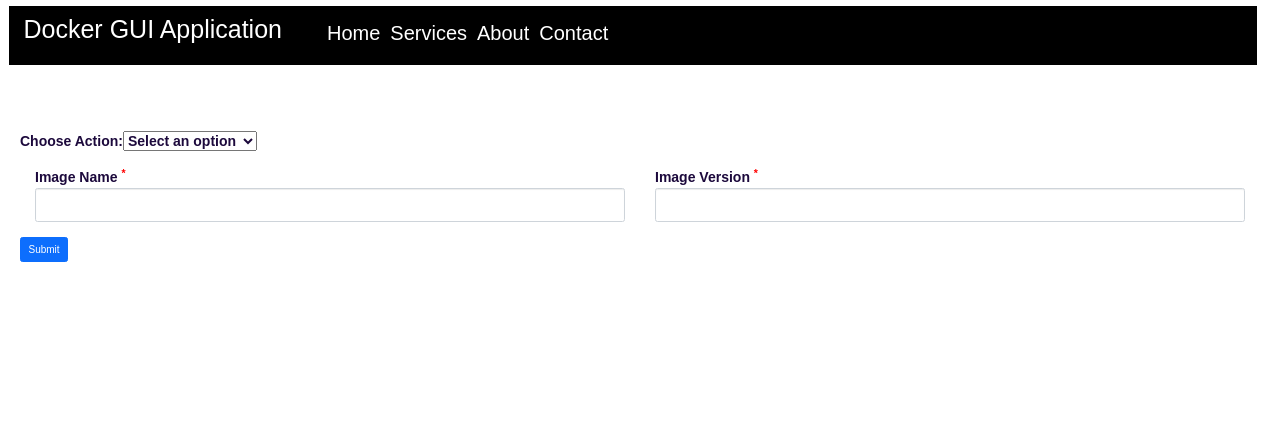
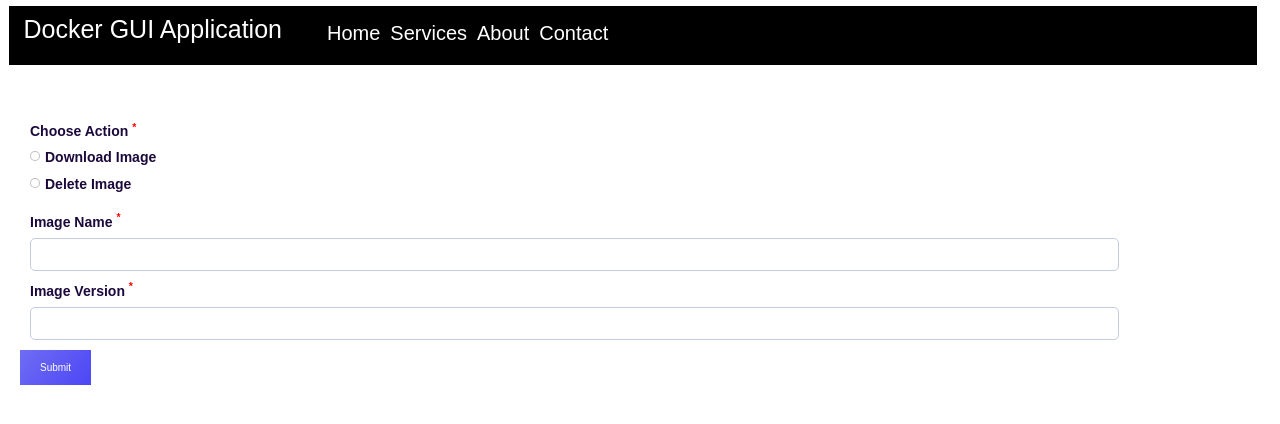
Before and after one commit to satyamskic/docker-college-project, a React (Create React App) app: page /manageimage in a window 1280 px wide. Shown: the top 424 px of the page. Built offline with nearby package versions, Linux system fonts and the light colour scheme; a web font is replaced by a local one.

Commit message:
modified css for all forms

```diff
--- a/src/container/manage_container/ManageContainer.jsx
+++ b/src/container/manage_container/ManageContainer.jsx
@@ -6,13 +6,12 @@
   const handleInputChange = (event) => {
     const { name, value } = event.target;
     setFormData({ ...formData, [name]: value });
-    console.log(FormData);
+    console.log("Data============= "+FormData);
   };
 
 
   const handleSubmit = (event) => {
     event.preventDefault();
-
     fetch(`${props.apiurl}/manage_container`, {
       method: "POST",
       headers: {
@@ -31,29 +30,56 @@
 
   return (
     <div className="container">
-      <form onSubmit={handleSubmit}>
-        <div className="form-group">
-          <label className="radio">
-            Choose Action <sup style={{color: 'red'}}>*</sup>
-            <select name="action_type" onChange={handleInputChange} required>
-              <option value="">Select an option</option>
-              <option value="man_start_container">Start Container</option>
-              <option value="man_stop_container">Stop Container</option>
-              <option value="man_delete_container">Delete Container</option>
-              <option value="man_restart_container">Restart Container</option>
-              <option value="get_container_logs">Container logs</option>
-            </select>
-          </label>
+      <form autoComplete="off" onSubmit={handleSubmit}>
+        <div className="row">
+          <div className="column">
+            <label htmlFor="name">Choose Action  <sup style={{ color: 'red' }}>*</sup></label> <br />
+
+            <div class="form-check">
+              <input class="form-check-input" onChange={handleInputChange} type="radio" name="action_type" id="manageContainer1" value="man_start_container" />
+              <label class="form-check-label" for="manageContainer1">
+                Start Container
+              </label>
+            </div>
+            <div class="form-check">
+              <input class="form-check-input" onChange={handleInputChange} type="radio" name="action_type" id="manageContainer2" value="man_stop_container" />
+              <label class="form-check-label" for="manageContainer2">
+                Stop Container
+              </label>
+            </div>
+            <div class="form-check">
+              <input class="form-check-input" onChange={handleInputChange} type="radio" name="action_type" id="manageContainer3" value="man_delete_container" />
+              <label class="form-check-label" for="manageContainer3">
+                Delete Container
+              </label>
+            </div>
+            <div class="form-check">
+              <input class="form-check-input" onChange={handleInputChange} type="radio" name="action_type" id="manageContainer4" value="man_restart_container" />
+              <label class="form-check-label" for="manageContainer4">
+                Restart Container
+              </label>
+            </div>
+            <div class="form-check">
+              <input class="form-check-input" onChange={handleInputChange} type="radio" name="action_type" id="manageContainer5" value="get_container_logs" />
+              <label class="form-check-label" for="manageContainer5">
+                Container logs
+              </label>
+            </div>
+            <div className="column">
+              <label htmlFor="subject">Container Name <sup style={{ color: 'red' }}>*</sup></label><br />
+              <input
+                type="text"
+                name="container_name"
+                onChange={handleInputChange}
+                required
+              />
+            </div>
+          </div>
+
         </div>
+        <button type="submit">Submit</button>
+      </form>
 
-        <div className="form-group">
-          <label className="form-group col-md-6">
-            Container Name <sup style={{color: 'red'}}>*</sup>
-            <input type="text" className="form-control" name="container_name" onChange={handleInputChange} required />
-          </label>
-        </div>
-        <button className="btn btn-default btn btn-primary" type="submit">Submit</button>
-      </form>
     </div>
   );
 }
--- a/src/container/manage_images/ManageImages.jsx
+++ b/src/container/manage_images/ManageImages.jsx
@@ -31,36 +31,50 @@
 
   return (
     <div className="container">
-      <form onSubmit={handleSubmit}>
-        <div className="form-group">
-          <label className="radio">
-            Choose Action:
-            <select name="action_type" onChange={handleInputChange} required>
-              <option value="">Select an option</option>
-              <option value="pull_image">Download Image</option>
-              <option value="delete_image">Delete Image</option>
-            </select>
-          </label>
+      <form autoComplete="off" onSubmit={handleSubmit}>
+        <div className="row">
+          <div className="column">
+            <label htmlFor="name">Choose Action  <sup style={{ color: 'red' }}>*</sup></label> <br />
+
+            <div class="form-check">
+              <input class="form-check-input" onChange={handleInputChange} type="radio" name="action_type" id="manageImages1" value="pull_image" />
+              <label class="form-check-label" for="manageImages1">
+                Download Image
+              </label>
+            </div>
+            <div class="form-check">
+              <input class="form-check-input" onChange={handleInputChange} type="radio" name="action_type" id="manageImages2" value="delete_image" />
+              <label class="form-check-label" for="manageImages2">
+                Delete Image
+              </label>
+            </div>
+          </div>
+          <div className="row">
+            <div className="column">
+              <label htmlFor="subject">Image Name <sup style={{ color: 'red' }}>*</sup></label><br />
+              <input
+                type="text"
+                name="image_name"
+                onChange={handleInputChange}
+                required
+              />
+            </div>
+
+            <div className="column">
+              <label htmlFor="subject">Image Version <sup style={{ color: 'red' }}>*</sup></label><br />
+              <input
+                type="text"
+                name="image_version"
+                onChange={handleInputChange}
+                required
+              />
+            </div>
+          </div>
+
+
         </div>
-
-        <div className="form-group">
-          <label className="form-group col-md-6">
-            Image Name <sup style={{color: 'red'}}>*</sup>
-            <input type="text" className="form-control" name="ima
-            ge_name" onChange={handleInputChange}  required/>
-          </label>
-        </div>
-
-        <div className="form-group">
-          <label className="form-group col-md-6">
-            Image Version <sup style={{color: 'red'}}>*</sup>
-            <input type="text" className="form-control" name="image_version" onChange={handleInputChange} required />
-          </label>
-        </div>
-
-        <button className="btn btn-default btn btn-primary" type="submit">Submit</button>
+        <button type="submit">Submit</button>
       </form>
-
     </div>
   );
 }
--- a/src/container/manage_network/ManageNetwork.jsx
+++ b/src/container/manage_network/ManageNetwork.jsx
@@ -13,7 +13,7 @@
   const handleSubmit = (event) => {
     event.preventDefault();
 
-    fetch("http://192.168.1.151:5000/manage_network", {
+    fetch("http://192.168.2.78:5000/manage_network", {
       method: "POST",
       headers: {
         "Content-Type": "application/json",
@@ -31,26 +31,37 @@
 
   return (
     <div className="container">
-      <form onSubmit={handleSubmit}>
-        <div className="form-group">
-          <label className="radio">
-            Choose Action <sup style={{color: 'red'}}>* </sup>
-            <select name="action_type" onChange={handleInputChange} required>
-              <option value="">Select an option</option>
-              <option value="create_network">Create Network</option>
-              <option value="delete_network">Delete Network</option>
-            </select>
-          </label>
+      <form autoComplete="off" onSubmit={handleSubmit}>
+        <div className="row">
+          <div className="column">
+            <label htmlFor="name">Choose Action  <sup style={{ color: 'red' }}>*</sup></label> <br />
+
+            <div class="form-check">
+              <input class="form-check-input" onChange={handleInputChange} type="radio" name="action_type" id="manageNetwork1" value="create_network" />
+              <label class="form-check-label" for="manageNetwork1">
+              Create Network
+              </label>
+            </div>
+            <div class="form-check">
+              <input class="form-check-input" onChange={handleInputChange} type="radio" name="action_type" id="manageNetwork2" value="delete_network" />
+              <label class="form-check-label" for="manageNetwork2">
+              Delete Network
+              </label>
+            </div>
+
+            <div className="column">
+              <label htmlFor="subject">Network Name <sup style={{ color: 'red' }}>*</sup></label><br />
+              <input
+                type="text"
+                name="network_name"
+                onChange={handleInputChange}
+                required
+              />
+            </div>
+          </div>
+
         </div>
-
-        <div className="form-group">
-          <label className="form-group col-md-6">
-            Network Name <sup style={{color: 'red'}}>*</sup>
-            <input type="text" className="form-control" name="network_name" onChange={handleInputChange} required />
-          </label>
-        </div>
-
-        <button className="btn btn-default btn btn-primary" type="submit">Submit</button>
+        <button type="submit">Submit</button>
       </form>
     </div>
   );
--- a/src/container/manage_volume/ManageVolume.jsx
+++ b/src/container/manage_volume/ManageVolume.jsx
@@ -13,7 +13,7 @@
   const handleSubmit = (event) => {
     event.preventDefault();
 
-    fetch("http://192.168.1.151:5000/manage_volume", {
+    fetch("http://192.168.2.78:5000/manage_volume", {
       method: "POST",
       headers: {
         "Content-Type": "application/json",
@@ -31,26 +31,37 @@
 
   return (
     <div className="container">
-      <form onSubmit={handleSubmit}>
-        <div className="form-group">
-          <label className="radio">
-            Choose Action <sup style={{color: 'red'}}>*</sup>
-            <select name="action_type" onChange={handleInputChange} required>
-              <option value="">Select an option</option>
-              <option value="create_volume">Create Volume</option>
-              <option value="delete_volume">Delete Volume</option>
-            </select>
-          </label>
+      <form autoComplete="off" onSubmit={handleSubmit}>
+        <div className="row">
+          <div className="column">
+            <label htmlFor="name">Choose Action  <sup style={{ color: 'red' }}>*</sup></label> <br />
+
+            <div class="form-check">
+              <input class="form-check-input" onChange={handleInputChange} type="radio" name="action_type" id="manageVolume1" value="create_volume" />
+              <label class="form-check-label" for="manageVolume1">
+              Create Volume
+              </label>
+            </div>
+            <div class="form-check">
+              <input class="form-check-input" onChange={handleInputChange} type="radio" name="action_type" id="manageVolume2" value="delete_volume" />
+              <label class="form-check-label" for="manageVolume2">
+              Delete Volume
+              </label>
+            </div>
+
+            <div className="column">
+              <label htmlFor="subject">Volume Name <sup style={{ color: 'red' }}>*</sup></label><br />
+              <input
+                type="text"
+                name="volume_name"
+                onChange={handleInputChange}
+                required
+              />
+            </div>
+          </div>
+
         </div>
-
-        <div className="form-group">
-          <label className="form-group col-md-6">
-            Volume Name <sup style={{color: 'red'}}>*</sup>
-            <input type="text" className="form-control" name="volume_name" onChange={handleInputChange} required />
-          </label>
-        </div>
-
-        <button className="btn btn-default btn btn-primary" type="submit">Submit</button>
+        <button type="submit">Submit</button>
       </form>
     </div>
   );
```
